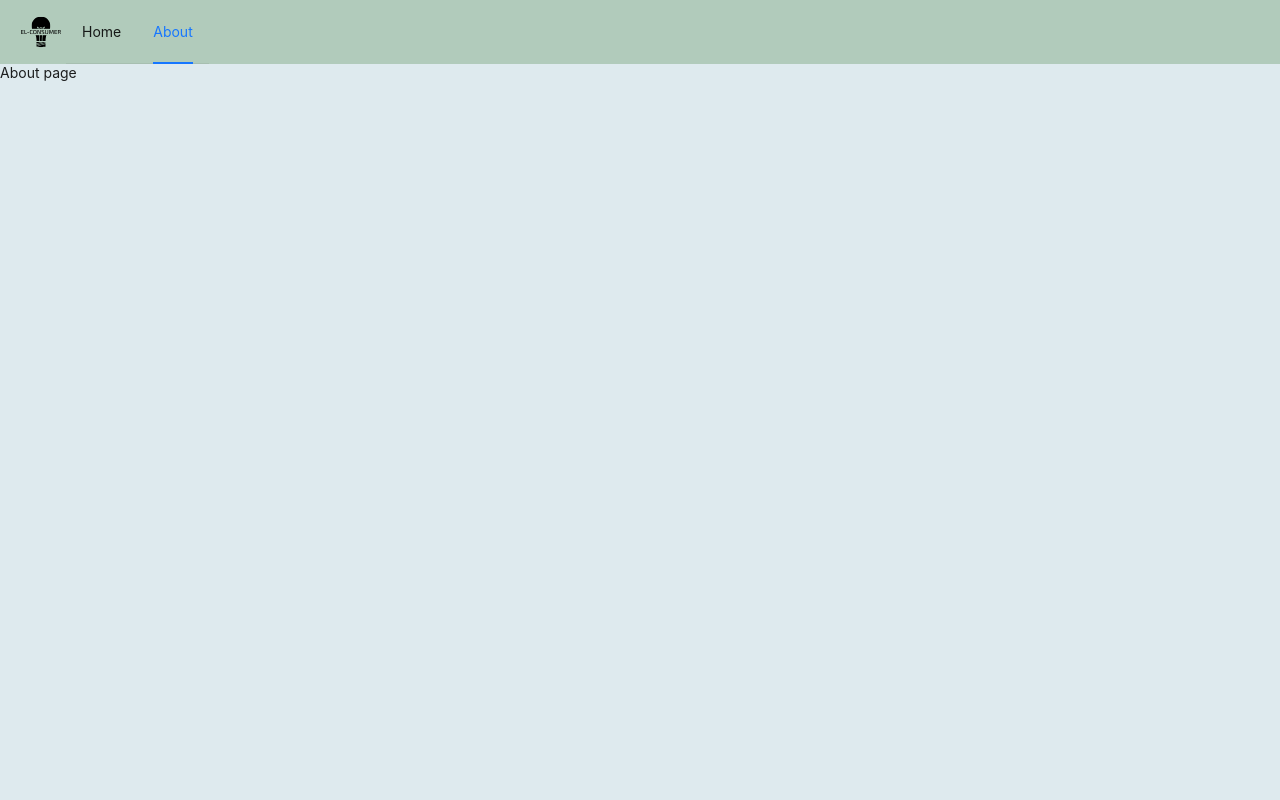
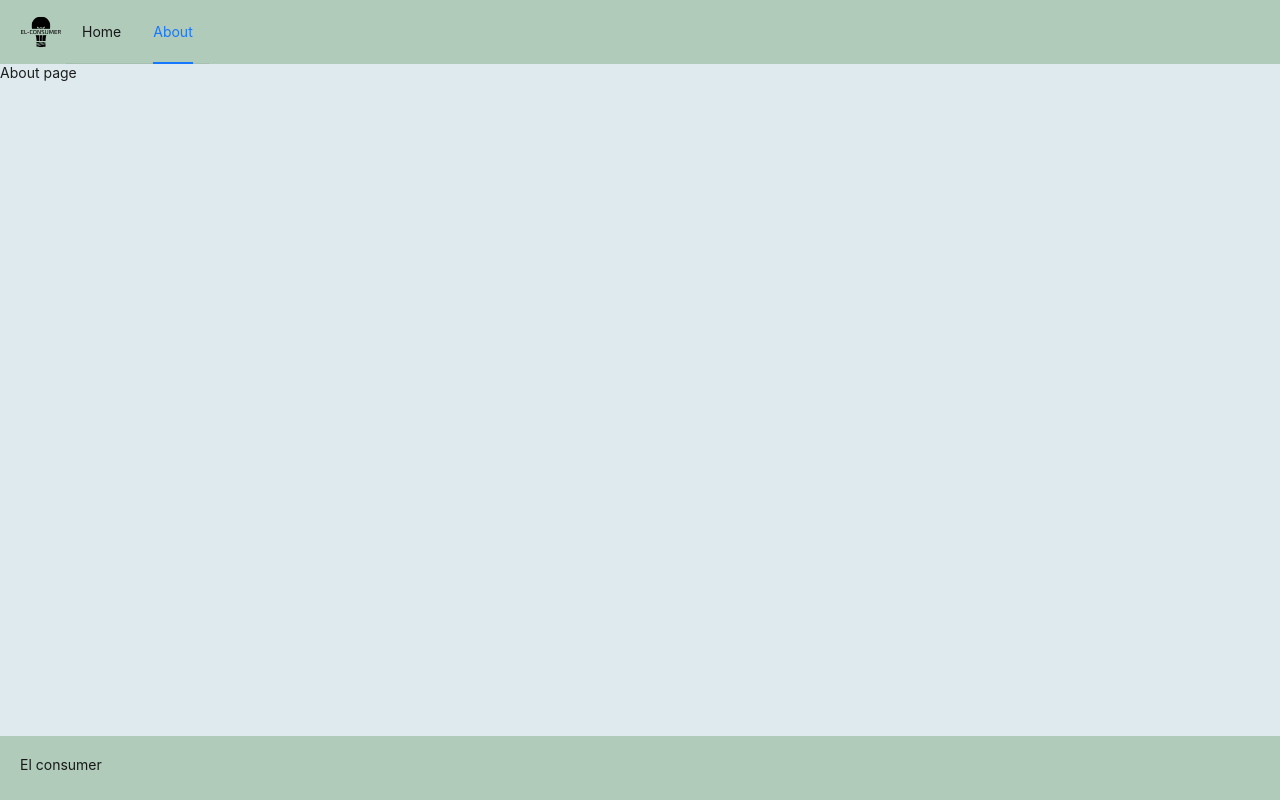
Before and after one commit to radoales/el-consumer, a Next.js app: page /about in a window 1280 px wide. Built offline with nearby package versions, Linux system fonts and the light colour scheme.

Commit message:
no footer copmponent

```diff
--- a/components/layout/MainLayout.tsx
+++ b/components/layout/MainLayout.tsx
@@ -1,7 +1,6 @@
 import { Layout } from "antd"
 import Head from "next/head"
 import styles from "../../styles/layout/mainlayout.module.scss"
-import Footer from "./Footer"
 import Header from "./Header"
 
 interface MainLayoutProps {
@@ -21,9 +20,9 @@ const MainLayout: React.FC<MainLayoutProps> = ({ children }) => {
         <Header />
       </Layout.Header>
       <Layout.Content>{children}</Layout.Content>
-      {/* <Layout.Footer>
-        <Footer />
-      </Layout.Footer> */}
+      <Layout.Footer>
+        <div className={styles.footer}>El consumer</div>
+      </Layout.Footer>
     </Layout>
   )
 }
--- a/styles/layout/mainlayout.module.scss
+++ b/styles/layout/mainlayout.module.scss
@@ -4,3 +4,9 @@
   background: $color-background;
   min-height: 100vh;
 }
+
+.footer {
+  background-color: $color-green;
+  height: 8vh;
+  padding: 20px;
+}
```
